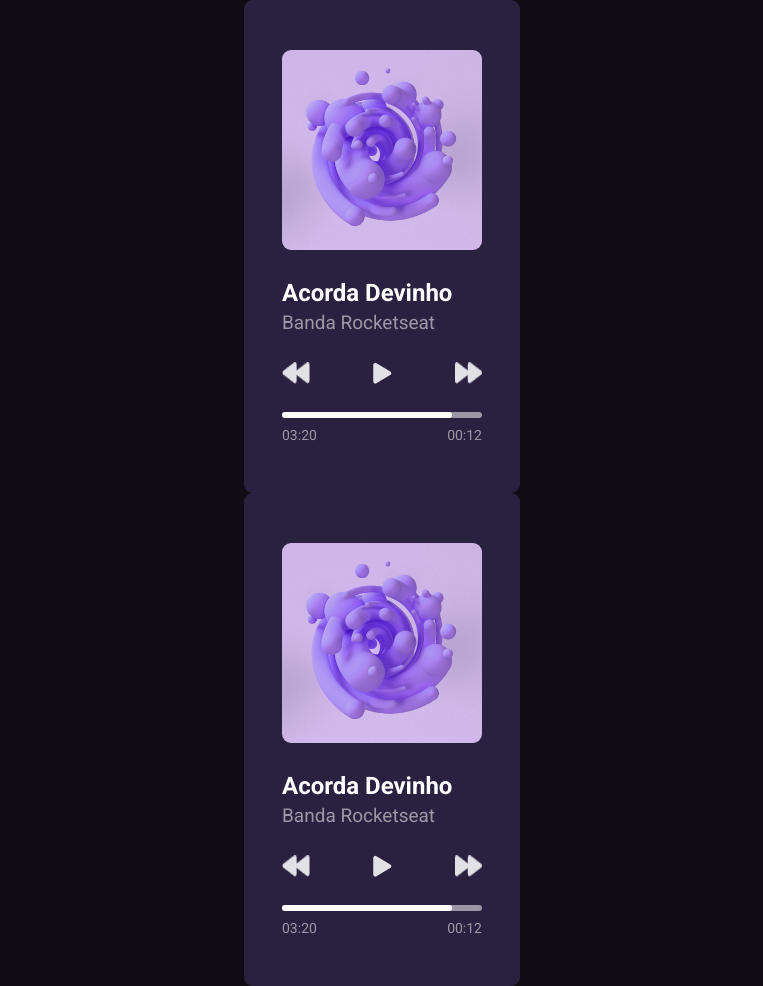
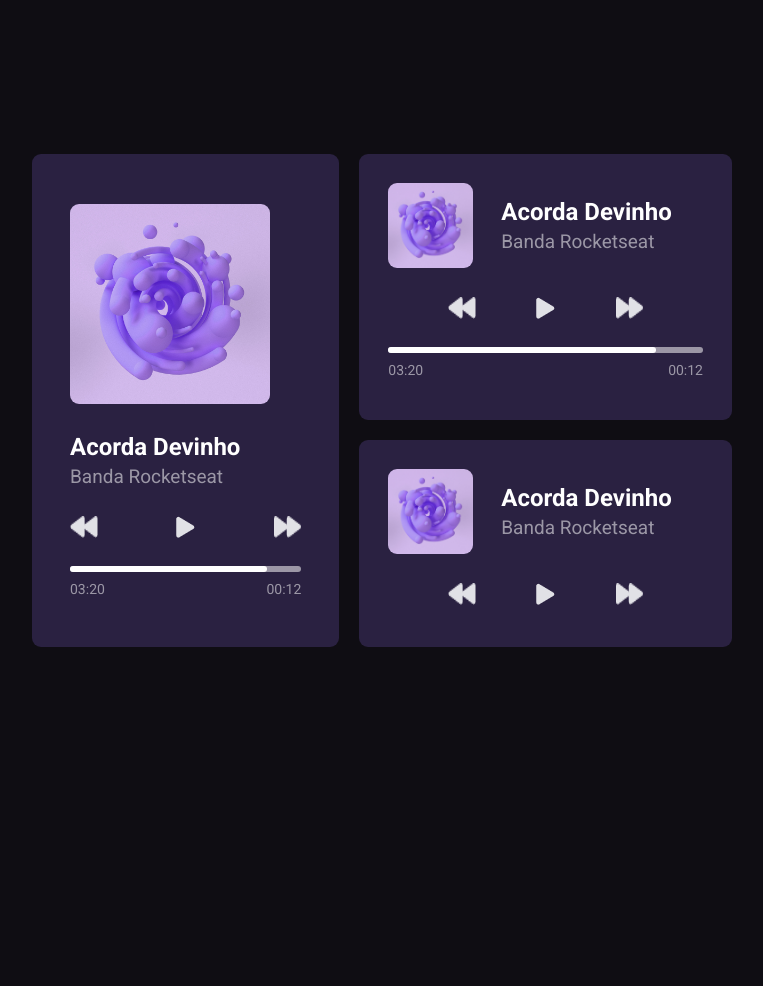
Before and after one commit to Leanderson-Zardin/Desafio-Bora-Codar, a plain HTML site: page Player de Música/index.html in a window 1280 px wide. Shown: the whole page, without its empty margins (258-1021 px from the left). After the commit the page ends 800 px from the top, so only its background shows below. Drawn offline with Linux system fonts and the light colour scheme.

Commit message:
Player Music Finished

```diff
--- a/Player de Música/index.html
+++ b/Player de Música/index.html
@@ -27,12 +27,16 @@
           <span>00:12</span>
         </div>
       </div>
-      <div class="card first-card">
-        <figure>
-          <img src="assets/image.jfif" alt="">
-        </figure>
-        <h1>Acorda Devinho</h1>
-        <p>Banda Rocketseat</p>
+      <div class="card second-card">
+        <div class="music">
+          <figure>
+            <img src="assets/image.jfif" alt="">
+          </figure>
+          <div class="name">
+            <h1>Acorda Devinho</h1>
+            <p>Banda Rocketseat</p>
+          </div>
+        </div>
         <div class="buttons">
           <img src="assets/Left.png" alt="left">
           <img src="assets/Pause.png" alt="pause">
@@ -44,6 +48,22 @@
           <span>00:12</span>
         </div>
       </div>
+      <div class="card third-card">
+        <div class="music">
+          <figure>
+            <img src="assets/image.jfif" alt="">
+          </figure>
+          <div class="name">
+            <h1>Acorda Devinho</h1>
+            <p>Banda Rocketseat</p>
+          </div>
+        </div>
+        <div class="buttons">
+          <img src="assets/Left.png" alt="left">
+          <img src="assets/Pause.png" alt="pause">
+          <img src="assets/Right.png" alt="right">
+        </div>
+      </div>
     </div>
   </main>
 </body>
--- a/Player de Música/style.css
+++ b/Player de Música/style.css
@@ -16,11 +16,36 @@
 
 body {
   width: 100%;
-  height: 100%;
+  height: 100vh;
   display: flex;
   justify-content: center;
   align-items: center;
   background-color: var(--background-color);
+}
+
+main {
+  width: min(70rem, 90%);
+}
+
+.container {
+  display: grid;
+  grid-template-areas:
+  "first-card second-card"
+  "first-card third-card";
+  gap: 2rem;
+  width: 100%;
+}
+
+.first-card {
+  grid-area: first-card;
+}
+
+.second-card {
+  grid-area: second-card;
+}
+
+.third-card {
+  grid-area: third-card;
 }
 
 .card {
@@ -83,3 +108,29 @@ body {
   font-size: 1.4rem;
   color: rgba(255, 255, 255, 0.534);;
 }
+
+.second-card,
+.third-card {
+  padding: 2.9rem;
+}
+
+.second-card .music,
+.third-card .music {
+  display: flex;
+  gap: 2.8rem;
+  align-items: center;
+}
+
+.second-card figure,
+.third-card figure {
+  width: 8.5rem;
+}
+
+.second-card .buttons,
+.third-card .buttons {
+  justify-content: space-evenly;
+}
+
+.third-card .buttons {
+  margin: 0;
+}
```
